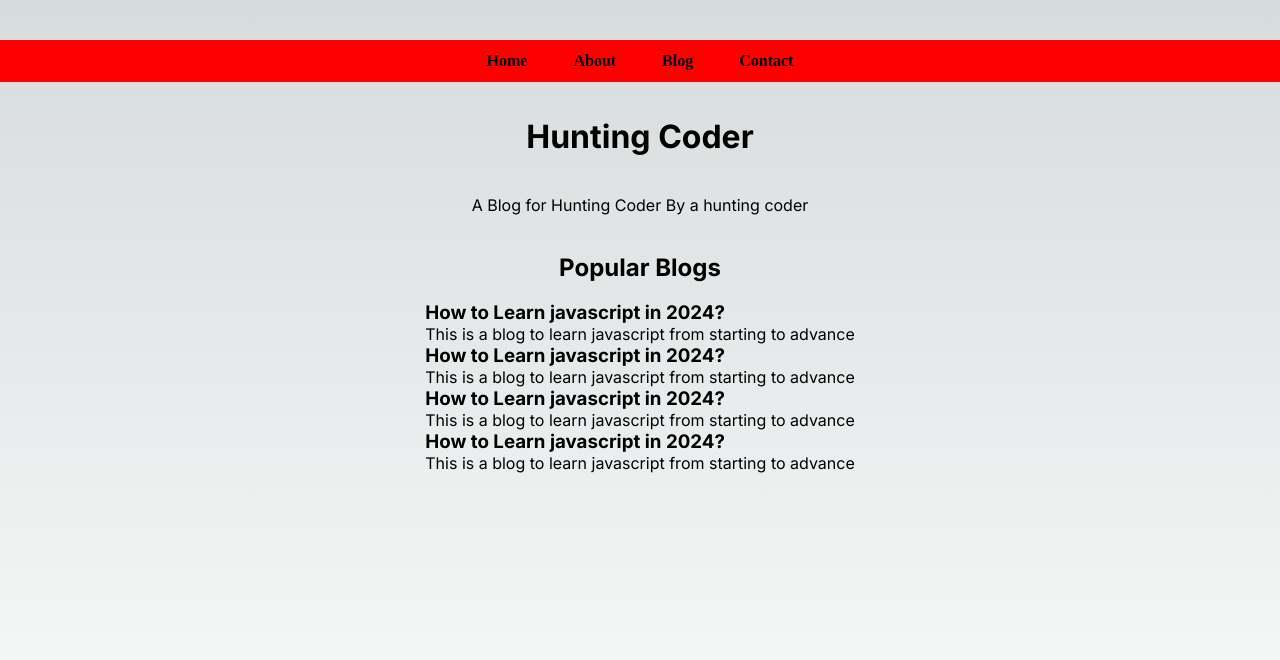
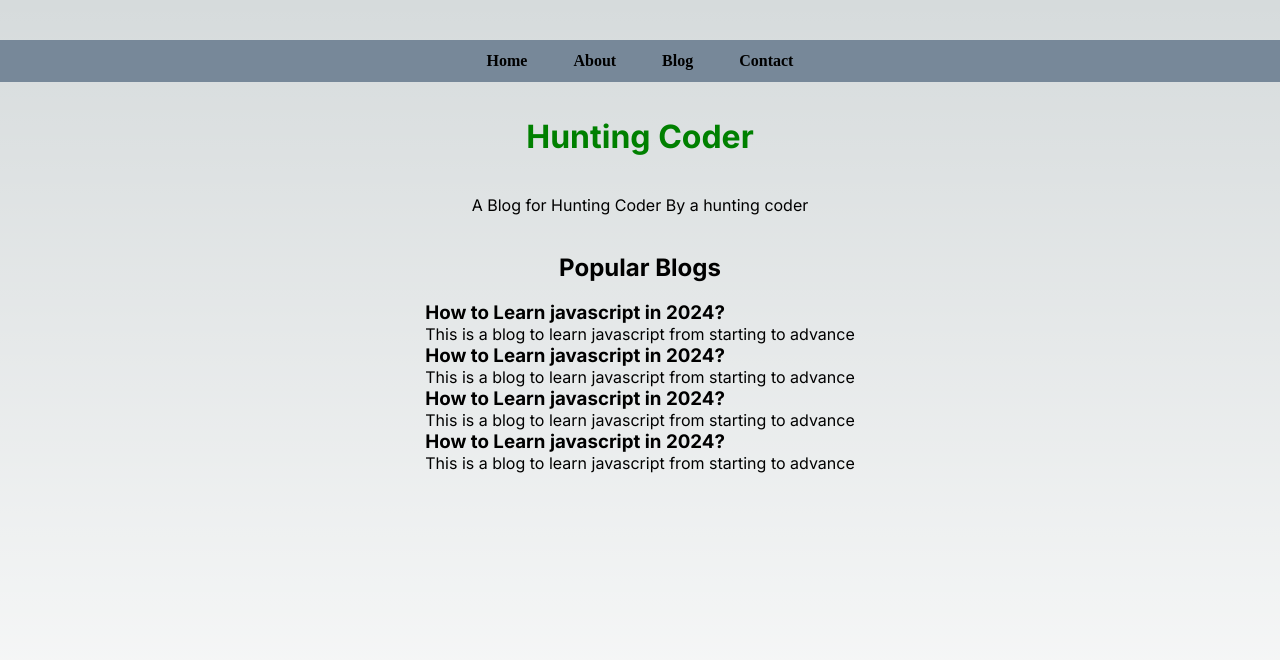
Before and after one commit to Laraib007/Advance-Nextjs, a Next.js app in the folder my-app/: page / in a window 1280 px wide. Shown: the top 660 px of the page. Built offline with nearby package versions, Linux system fonts and the light colour scheme.

Commit message:
using css in component

```diff
--- a/my-app/pages/about.js
+++ b/my-app/pages/about.js
@@ -1,5 +1,8 @@
 export default function About(){
     return(
+        <>
+
         <div>This is About Page</div>
+        </>
     )
 }
--- a/my-app/pages/index.js
+++ b/my-app/pages/index.js
@@ -10,6 +10,13 @@ const inter = Inter({ subsets: ["latin"] });
 export default function Home() {
   return (
     <>
+    <style jsx >
+      {`
+        .span1{
+        color: green;
+        }
+      `}
+    </style>
       <Head>
         <title>Hunting Coder</title>
         <meta name="description" content="Generated by create next app" />
@@ -28,7 +35,7 @@ export default function Home() {
 
         <div>
         <h1 className={styles.center}>
-        Hunting Coder
+        <span className="span1">Hunting Coder</span>
         </h1>
             <p className={styles.center} >
               A Blog for Hunting Coder By a hunting coder
--- a/my-app/styles/Home1.module.css
+++ b/my-app/styles/Home1.module.css
@@ -1,3 +1,3 @@
 .con{
-    background-color: red;
+    background-color: lightslategrey;
 }
```
